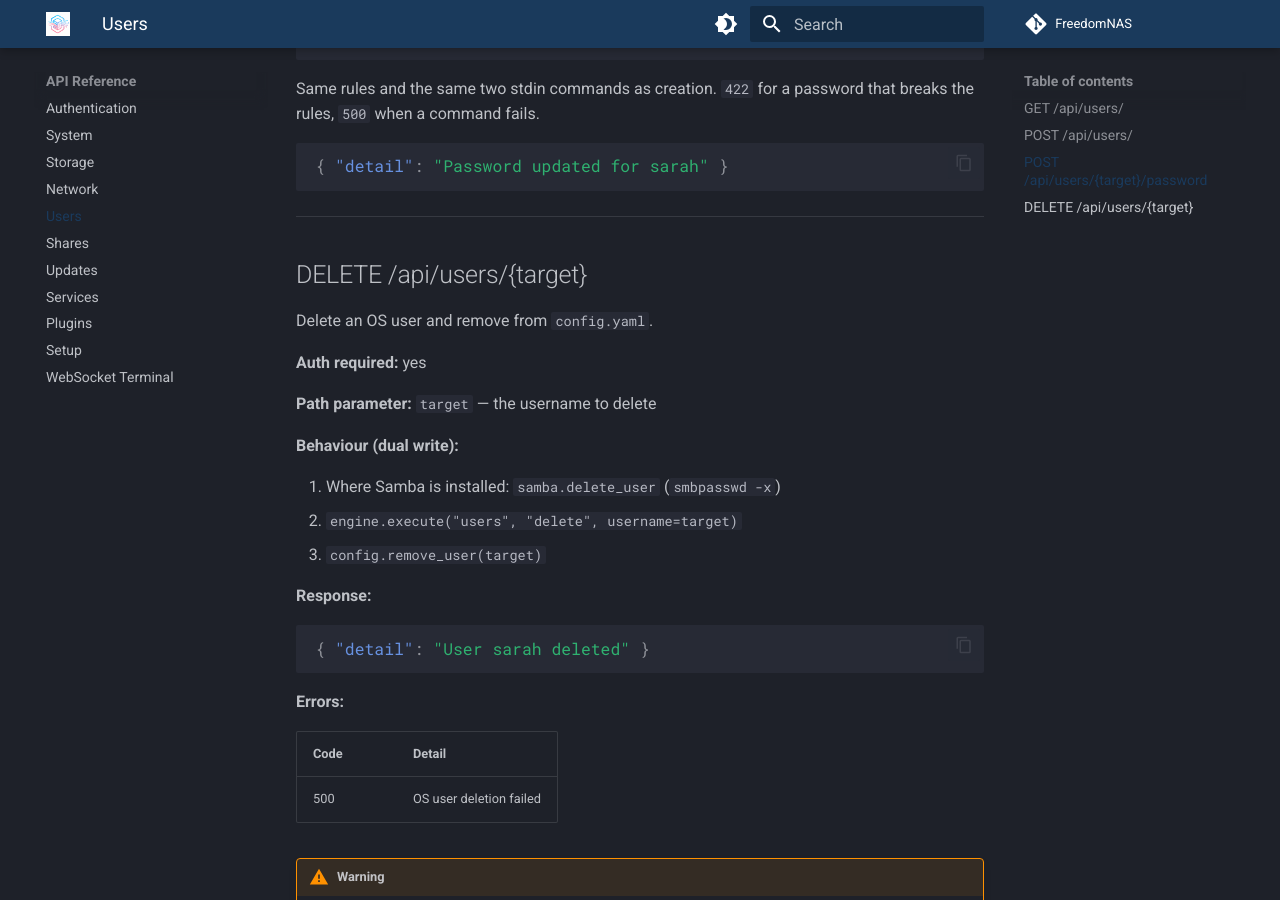
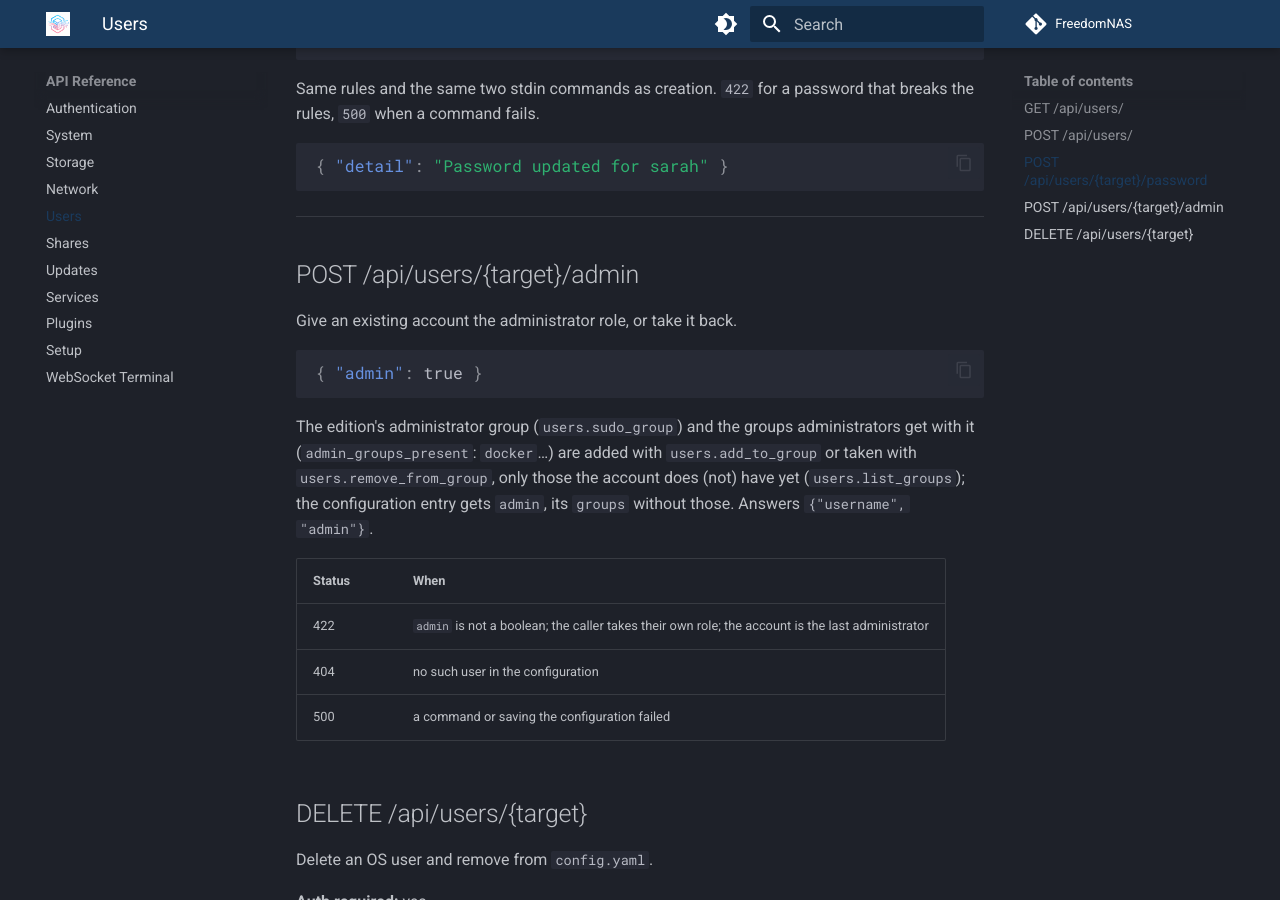
Before and after one commit to FreedomNAS/freedomnas-docs, an MkDocs documentation site: the page built from docs/api/users.md, in a window 1280 px wide and 900 px high, scrolled down 2497 px. Built offline with MkDocs 1.6.1 and Material for MkDocs 9.7.7, drawn with Linux system fonts in a browser that asks for light colours.

Commit message:
Document the administrator role change

````diff
--- a/docs/api/users.md
+++ b/docs/api/users.md
@@ -114,6 +114,27 @@ password that breaks the rules, `500` when a command fails.
 
 ---
 
+## POST /api/users/{target}/admin
+
+Give an existing account the administrator role, or take it back.
+
+```json
+{ "admin": true }
+```
+
+The edition's administrator group (`users.sudo_group`) and the groups
+administrators get with it (`admin_groups_present`: `docker`…) are added
+with `users.add_to_group` or taken with `users.remove_from_group`, only
+those the account does (not) have yet (`users.list_groups`); the
+configuration entry gets `admin`, its `groups` without those. Answers
+`{"username", "admin"}`.
+
+| Status | When |
+|--------|------|
+| 422 | `admin` is not a boolean; the caller takes their own role; the account is the last administrator |
+| 404 | no such user in the configuration |
+| 500 | a command or saving the configuration failed |
+
 ## DELETE /api/users/{target}
 
 Delete an OS user and remove from `config.yaml`.
````
Also changed, not shown: docs/user-guide/ui-levels.md (+2 -1 lines), docs/user-guide/users.md (+17 -0 lines).
